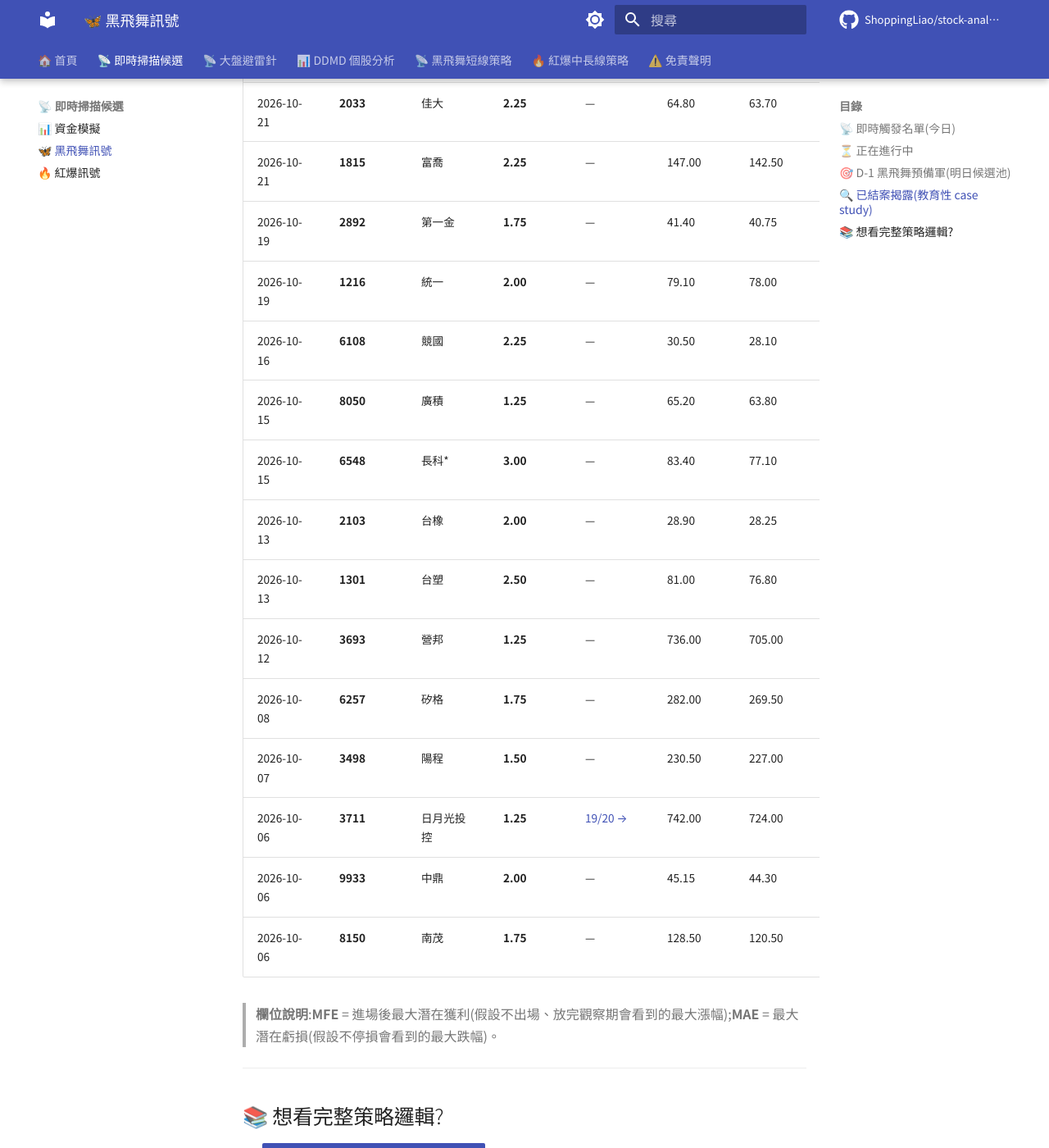
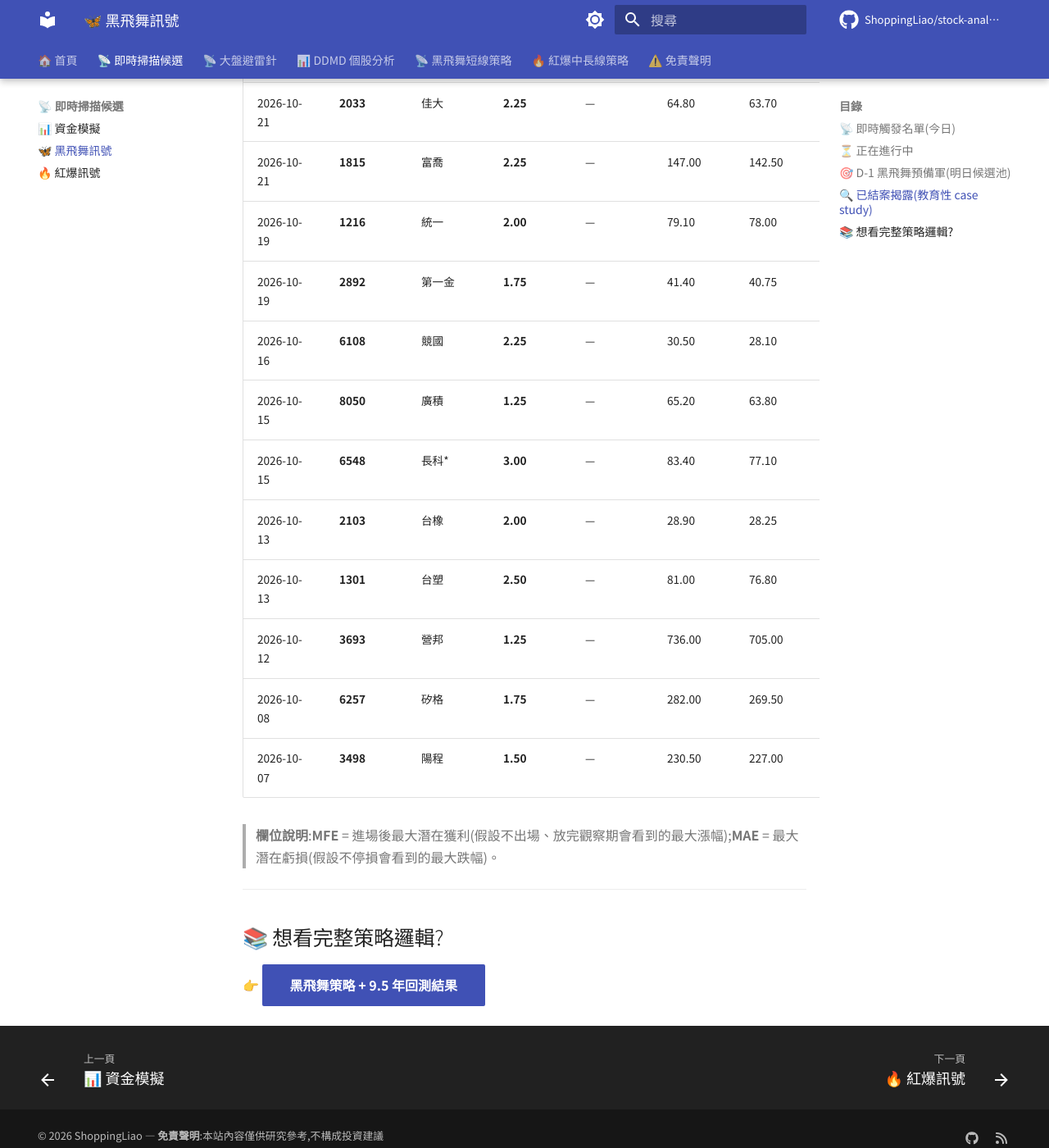
Before and after one commit to ShoppingLiao/stock-analysis-public, an MkDocs documentation site: the page built from docs/signals_black_butterfly.md, in a window 1280 px wide and 1400 px high, scrolled down 2031 px. Shown: the whole window at 82% size. Built offline with MkDocs 1.6.1 and Material for MkDocs 9.7.7, drawn with Linux system fonts in a browser that asks for light colours; comment, search, counter and statistics services are not loaded; some of the changed text lies outside the part shown.

Commit message:
docs(signals): update BB + RB + capital (2026-11-05)

```diff
--- a/docs/signals_black_butterfly.md
+++ b/docs/signals_black_butterfly.md
@@ -56,7 +56,7 @@
     您**會看到很多 ❌ 停損案例,這是正常的**。
     重點不是「每筆都贏」,而是「失敗的小虧 + 勝出的大贏 = 期望值正」。
 
-**統計**:近 30 天 已結案 **20** 筆 — ✅ 停利 2 / ❌ 停損 18 / ⚪ 觀察期過 0
+**統計**:近 30 天 已結案 **17** 筆 — ✅ 停利 2 / ❌ 停損 15 / ⚪ 觀察期過 0
 
 | 觸發日 | 代號 | 公司 | TDMD | DDMD | 進場 | 停損 | 停利 | 結果 | 報酬 | MFE | MAE |
 |--------|------|------|------|------|------|------|------|------|------|-----|-----|
@@ -67,8 +67,8 @@
 | 2026-10-27 | **2379** | 瑞昱 | **2.00** | — | 788.00 | 760.00 | 866.80 | 🟢 ❌ 停損 | -3.55% | +2.54% | -5.33% |
 | 2026-10-21 | **2033** | 佳大 | **2.25** | — | 64.80 | 63.70 | 71.28 | 🟢 ❌ 停損 | -1.70% | +4.78% | -1.70% |
 | 2026-10-21 | **1815** | 富喬 | **2.25** | — | 147.00 | 142.50 | 161.70 | 🟢 ❌ 停損 | -5.44% | +6.12% | -6.80% |
+| 2026-10-19 | **1216** | 統一 | **2.00** | — | 79.10 | 78.00 | 87.01 | 🟢 ❌ 停損 | -1.39% | +0.38% | -1.90% |
 | 2026-10-19 | **2892** | 第一金 | **1.75** | — | 41.40 | 40.75 | 45.54 | 🟢 ❌ 停損 | -1.57% | +-0.97% | -2.29% |
-| 2026-10-19 | **1216** | 統一 | **2.00** | — | 79.10 | 78.00 | 87.01 | 🟢 ❌ 停損 | -1.39% | +0.38% | -1.90% |
 | 2026-10-16 | **6108** | 競國 | **2.25** | — | 30.50 | 28.10 | 33.55 | 🔴 ✅ 停利 | +1.64% | +17.87% | -1.97% |
 | 2026-10-15 | **8050** | 廣積 | **1.25** | — | 65.20 | 63.80 | 71.72 | 🟢 ❌ 停損 | -2.15% | +2.61% | -2.91% |
 | 2026-10-15 | **6548** | 長科* | **3.00** | — | 83.40 | 77.10 | 91.74 | 🟢 ❌ 停損 | -7.55% | +1.08% | -11.87% |
@@ -77,9 +77,6 @@
 | 2026-10-12 | **3693** | 營邦 | **1.25** | — | 736.00 | 705.00 | 809.60 | 🟢 ❌ 停損 | -4.21% | +-1.22% | -6.11% |
 | 2026-10-08 | **6257** | 矽格 | **1.75** | — | 282.00 | 269.50 | 310.20 | 🟢 ❌ 停損 | -4.43% | +2.84% | -10.11% |
 | 2026-10-07 | **3498** | 陽程 | **1.50** | — | 230.50 | 227.00 | 253.55 | 🟢 ❌ 停損 | -1.52% | +0.65% | -2.17% |
-| 2026-10-06 | **3711** | 日月光投控 | **1.25** | [19/20 →](https://shoppingliao.github.io/stock-analysis-public/reports/3711_%E6%97%A5%E6%9C%88%E5%85%89%E6%8A%95%E6%8E%A7_DDMD_2026-09-29/) | 742.00 | 724.00 | 816.20 | 🟢 ❌ 停損 | -2.43% | +1.35% | -3.64% |
-| 2026-10-06 | **9933** | 中鼎 | **2.00** | — | 45.15 | 44.30 | 49.66 | 🟢 ❌ 停損 | -1.88% | +-0.44% | -3.65% |
-| 2026-10-06 | **8150** | 南茂 | **1.75** | — | 128.50 | 120.50 | 141.35 | 🟢 ❌ 停損 | -6.23% | +0.78% | -6.23% |
 
 > **欄位說明**:**MFE** = 進場後最大潛在獲利(假設不出場、放完觀察期會看到的最大漲幅);**MAE** = 最大潛在虧損(假設不停損會看到的最大跌幅)。
 
```
Also changed, not shown: other parts of docs/signals_black_butterfly.md (+1 -1 lines).
